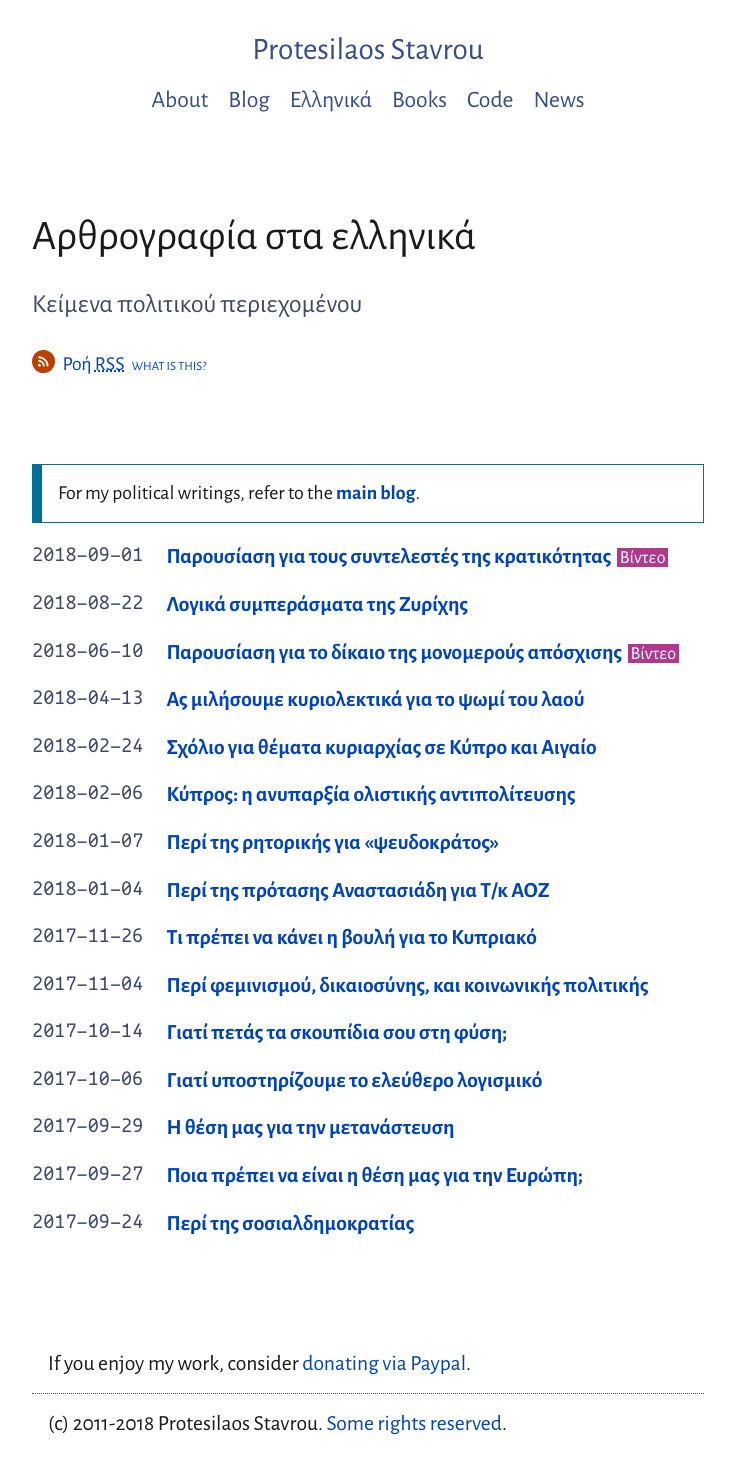
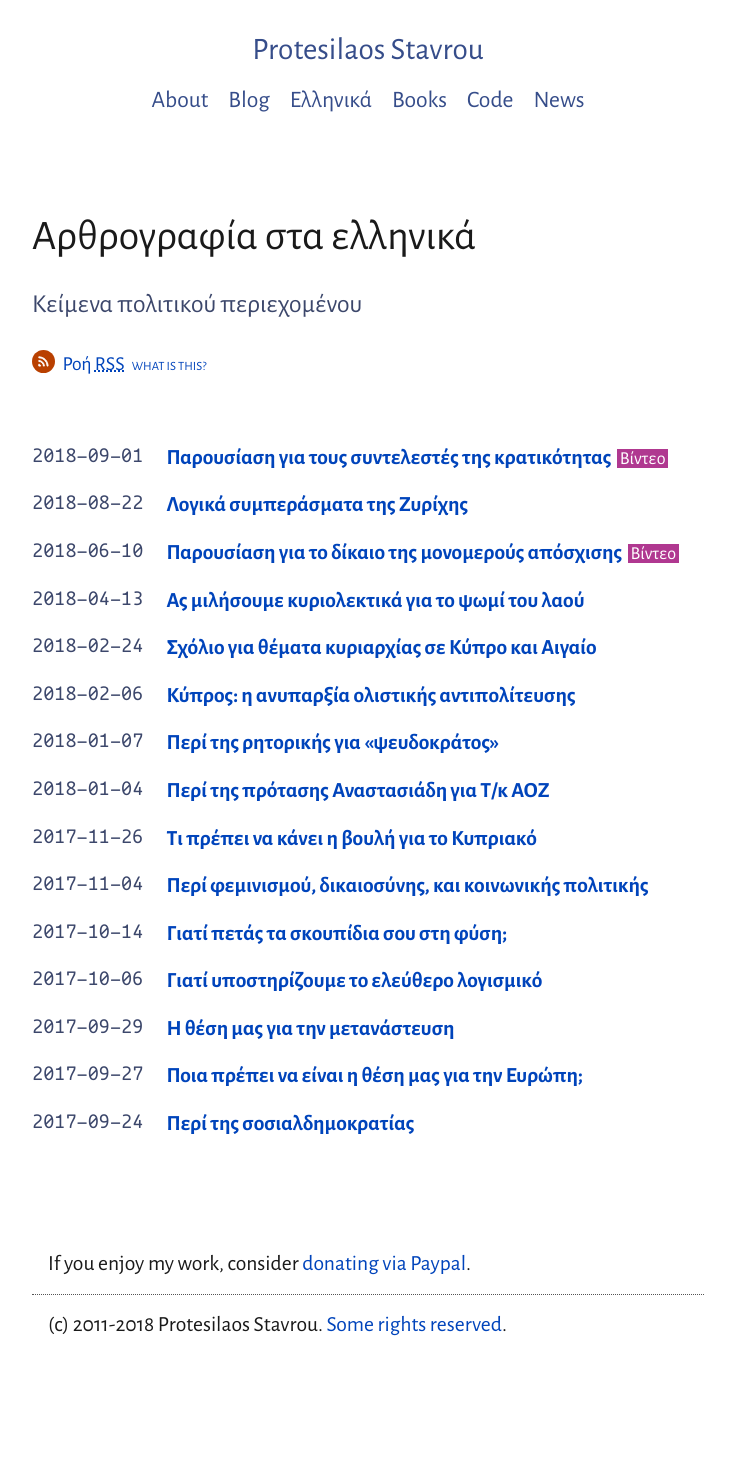
Before and after one commit to protesilaos/protesilaos.github.io, a Jekyll site: the page built from _pages/indices/greek.html, in a window 1280 px wide. Shown: the whole page, without its empty margins (272-1007 px from the left). Built offline with Jekyll 4.4.1, drawn with Linux system fonts in a browser that asks for light colours; after the commit the page ends 1384 px from its top, so only the background shows below that.

Commit message:
Remove notice about main blog

```diff
--- a/_pages/indices/greek.html
+++ b/_pages/indices/greek.html
@@ -13,8 +13,6 @@ permalink: /greek/
 
 <div class="index index-blog">
 
-    <p class="info index-notification">For my political writings, refer to the <a href="/blog/">main blog</a>.</p>
-
     <ul>
     {% for greek in greeks %}
         <li class="index-blog-post-container">
```
